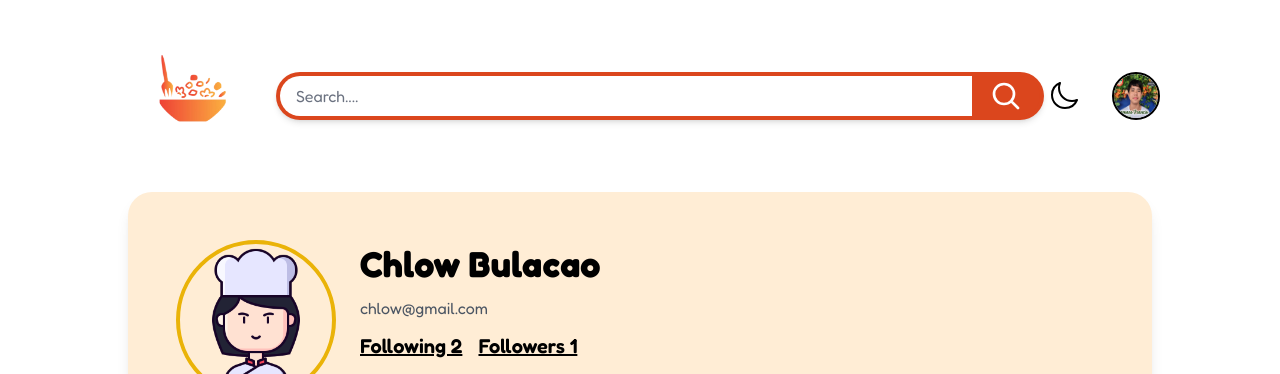
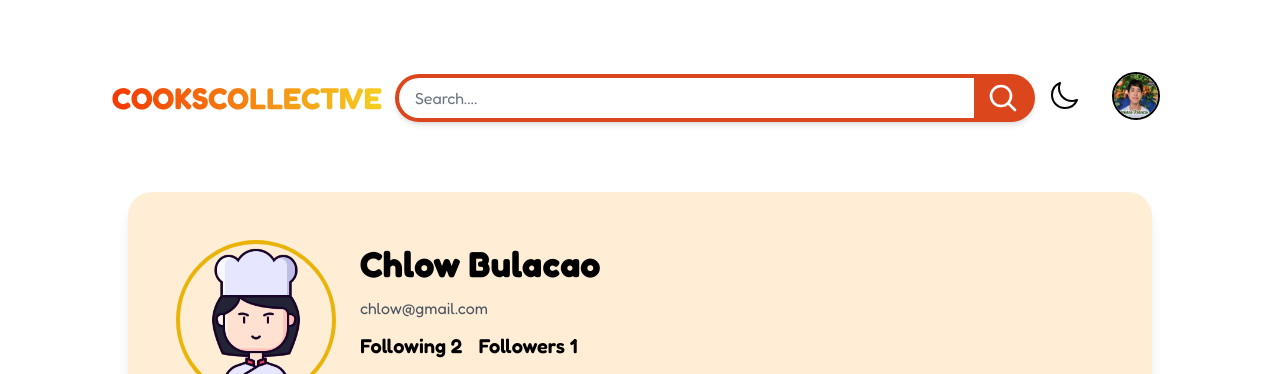
Before and after one commit to valceven/collective-cooks, a Django app: page /auth/profile/2/ in a window 1280 px wide. Shown: the top 374 px of the page. Run offline with Django 5.2, Linux system fonts and the light colour scheme; a user stored in the database is signed in; data comes from the database, SQL or seed files in the repository; both versions use the stored data as it was after the commit; data that the repository does not hold is empty; some libraries are stand-ins or nearby versions.

Commit message:
nce commit

```diff
--- a/CollectiveCooks/Foods/static/css/dist/styles.css
+++ b/CollectiveCooks/Foods/static/css/dist/styles.css
@@ -1767,19 +1814,6 @@ select {
 .text-white {
   --tw-text-opacity: 1;
   color: rgb(255 255 255 / var(--tw-text-opacity));
-}
-
-.text-gray-800 {
-  --tw-text-opacity: 1;
-  color: rgb(31 41 55 / var(--tw-text-opacity));
-}
-
-.underline {
-  text-decoration-line: underline;
-}
-
-.underline-offset-1 {
-  text-underline-offset: 1px;
 }
 
 .shadow {
@@ -2044,44 +2064,96 @@ select {
   background-color: rgb(75 85 99 / var(--tw-bg-opacity));
 }
 
+.dark\:hover\:text-blue-500:hover:is(.dark *) {
+  --tw-text-opacity: 1;
+  color: rgb(59 130 246 / var(--tw-text-opacity));
+}
+
 .dark\:hover\:text-white:hover:is(.dark *) {
   --tw-text-opacity: 1;
   color: rgb(255 255 255 / var(--tw-text-opacity));
 }
 
-.dark\:hover\:text-blue-300:hover:is(.dark *) {
-  --tw-text-opacity: 1;
-  color: rgb(147 197 253 / var(--tw-text-opacity));
-}
-
-.dark\:hover\:text-blue-500:hover:is(.dark *) {
-  --tw-text-opacity: 1;
-  color: rgb(59 130 246 / var(--tw-text-opacity));
-}
-
 @media (min-width: 640px) {
-  .sm\:mb-0 {
-    margin-bottom: 0px;
+  .sm\:mx-6 {
+    margin-left: 1.5rem;
+    margin-right: 1.5rem;
+  }
+
+  .sm\:mt-4 {
+    margin-top: 1rem;
+  }
+
+  .sm\:mb-2 {
+    margin-bottom: 0.5rem;
+  }
+
+  .sm\:mb-4 {
+    margin-bottom: 1rem;
+  }
+
+  .sm\:hidden {
+    display: none;
+  }
+
+  .sm\:h-14 {
+    height: 3.5rem;
+  }
+
+  .sm\:h-32 {
+    height: 8rem;
+  }
+
+  .sm\:h-8 {
+    height: 2rem;
   }
 
   .sm\:h-12 {
     height: 3rem;
   }
 
-  .sm\:h-14 {
-    height: 3.5rem;
-  }
-
-  .sm\:h-32 {
-    height: 8rem;
+  .sm\:h-6 {
+    height: 1.5rem;
+  }
+
+  .sm\:h-4 {
+    height: 1rem;
+  }
+
+  .sm\:h-40 {
+    height: 10rem;
+  }
+
+  .sm\:h-48 {
+    height: 12rem;
+  }
+
+  .sm\:h-10 {
+    height: 2.5rem;
   }
 
   .sm\:w-40 {
     width: 10rem;
   }
 
-  .sm\:w-\[4rem\] {
-    width: 4rem;
+  .sm\:w-\[3rem\] {
+    width: 3rem;
+  }
+
+  .sm\:w-48 {
+    width: 12rem;
+  }
+
+  .sm\:w-\[2rem\] {
+    width: 2rem;
+  }
+
+  .sm\:w-\[1rem\] {
+    width: 1rem;
+  }
+
+  .sm\:w-0 {
+    width: 0px;
   }
 }
 
@@ -2156,6 +2233,14 @@ select {
     margin-top: 2rem;
   }
 
+  .lg\:mb-3 {
+    margin-bottom: 0.75rem;
+  }
+
+  .lg\:mb-1 {
+    margin-bottom: 0.25rem;
+  }
+
   .lg\:block {
     display: block;
   }
@@ -2280,16 +2373,24 @@ select {
     width: 100%;
   }
 
+  .lg\:w-\[40rem\] {
+    width: 40rem;
+  }
+
+  .lg\:w-0 {
+    width: 0px;
+  }
+
   .lg\:min-w-48 {
     min-width: 12rem;
   }
 
+  .lg\:grid-cols-2 {
+    grid-template-columns: repeat(2, minmax(0, 1fr));
+  }
+
   .lg\:grid-cols-4 {
     grid-template-columns: repeat(4, minmax(0, 1fr));
-  }
-
-  .lg\:grid-cols-2 {
-    grid-template-columns: repeat(2, minmax(0, 1fr));
   }
 
   .lg\:flex-row {
--- a/CollectiveCooks/accounts/templates/profile/profile.html
+++ b/CollectiveCooks/accounts/templates/profile/profile.html
@@ -13,11 +13,11 @@
             <div class="text-center lg:text-left">
                 <h1 class="text-2xl lg:text-4xl font-bold">{{ user.first_name }} {{ user.last_name }}</h1>
                 <p class="mt-3 text-gray-600">{{ user.email }}</p>
-                <button id="followingButton" class="underline underline-offset-1 hover:text-blue-500 mt-3 text-lg lg:text-xl font-semibold">
+                <button id="followingButton" class=" hover:text-blue-500 mt-3 text-lg lg:text-xl font-semibold">
                     Following {{ following_count }}
                 </button>
 
-                <button id="followersButton" class="underline underline-offset-1 mt-3 hover:text-blue-500 text-lg lg:text-xl font-semibold ml-3">
+                <button id="followersButton" class=" mt-3 hover:text-blue-500 text-lg lg:text-xl font-semibold ml-3">
                     Followers {{ followers_count }}
                 </button>
                 <p class="mt-3 text-gray-600 italic">{{ user.details }}</p>
--- a/CollectiveCooks/accounts/views.py
+++ b/CollectiveCooks/accounts/views.py
@@ -9,6 +9,7 @@ from favorites.models import Favorite
 from recipe.models import Recipe
 from .models import User, Follow
 from django.contrib.auth.forms import PasswordChangeForm
+from django.db.models import Q
 
 
 # Create your views here.
--- a/CollectiveCooks/templates/layout.html
+++ b/CollectiveCooks/templates/layout.html
@@ -10,22 +10,25 @@
     {% tailwind_css %}
     <title>Cooks Collective</title>
 </head>
-    <header class="flex items-center lg:mx-16 px-4 lg:px-12 mx-4">
-        <nav id="navbar" class="w-full mx-auto bg-light-mode dark:bg-dark-mode sm:h-32 lg:h-48">
+    <header class="flex items-center mx-12 lg:mx-16 px-4 lg:px-12 mx-2 sm:mb-4 lg:mb-0 ">
+        <nav id="navbar" class="w-full mx-auto bg-light-mode dark:bg-dark-mode sm:h-48 lg:h-48">
+
             <div class="flex items-center justify-between w-full h-full">
-                <div class="mb-4 sm:mb-0">
-                    <a href="{% url 'homepage' %}">
-                        <img class="w-32 sm:w-40" src="{% static 'images/image-logo.png' %}" alt="CooksCollective">
+                <div class="flex items-center justify-center relative mt-1">
+                    <a href="{% url 'homepage' %}" class="flex items-center">
+                        <img class="w-32 lg:w-0" src="{% static 'images/image-logo.png' %}" alt="CooksCollective">
+                        <h1 class="text-3xl font-bold gradient-text hidden lg:block ml-12]">COOKSCOLLECTIVE</h1>
                     </a>
                 </div>
 
-            <div class="flex items-center bg-accent1 p-1 rounded-full mt-2 mr-2 lg:mr-0 lg:mt-4 shadow-md lg:w-[48rem] sm:w-[4rem] lg:h-12 sm:h-12 lg:mb-4 mb-5">
-                <form method="GET" action="{% url 'auth:search_user' %}" class="flex w-full">
+
+            <div class="flex items-center bg-accent1 p-1 rounded-full mt-2 mr-2 lg:mr-0 lg:mt-4 shadow-md lg:w-[40rem] sm:w1/2 sm:h-4 lg:h-12 sm:mt-4 lg:mb-3">
+                <form method="GET" action="{% url 'auth:search_user' %}" class="flex w-1/3 lg:w-full">
                     <input
                         type="text"
                         name="q"
                         placeholder="Search...."
-                        class="flex-grow px-4 py-1 lg:h-10 sm:h-14 rounded-l-full focus:outline-none border-none bg-white dark:bg-[#151515] dark:text-light-mode"
+                        class="flex-grow px-4 py-1 lg:h-10 sm:h-10 rounded-l-full focus:outline-none border-none bg-white dark:bg-[#151515] dark:text-light-mode"
                     >
                     <div class="flex p-1 lg:p-0 lg:w-[9%] lg:bg-accent1 flex items-center justify-center rounded-r-3xl">
                         <button type="submit" id="search-button">
@@ -37,7 +40,8 @@
                 </form>
             </div>
 
-                <div class="flex items-center justify-center lg:mr-0 mr-4 lg:space-x-4">
+                <div class="flex items-center justify-center spce-x-0 lg:space-x-4">
+                    <div class="hidden lg:flex">
                         <button id="theme-toggle" class="" onclick="toggleDarkMode()">
                             <svg id="sun-icon" xmlns="http://www.w3.org/2000/svg" fill="none" viewBox="0 0 24 24" stroke-width="1.5" stroke="white" width="2em" height="2em" class="hidden hover:bg-accent2 rounded-full transition-transform duration-300 mr-2 mb-2 lg:mb-0">
                                 <path stroke-linecap="round" stroke-linejoin="round" d="M12 3v2.25m6.364.386-1.591 1.591M21 12h-2.25m-.386 6.364-1.591-1.591M12 18.75V21m-4.773-4.227-1.591 1.591M5.25 12H3m4.227-4.773L5.636 5.636M15.75 12a3.75 3.75 0 1 1-7.5 0 3.75 3.75 0 0 1 7.5 0Z" />
@@ -46,6 +50,8 @@
                                 <path stroke-linecap="round" stroke-linejoin="round" d="M21.752 15.002A9.72 9.72 0 0 1 18 15.75c-5.385 0-9.75-4.365-9.75-9.75 0-1.33.266-2.597.748-3.752A9.753 9.753 0 0 0 3 11.25C3 16.635 7.365 21 12.75 21a9.753 9.753 0 0 0 9.002-5.998Z" />
                             </svg>
                         </button>
+                    </div>
+
 
                     {% if user.is_authenticated %}
                         <div class="relative group inline-block">
@@ -68,6 +74,18 @@
                                             {% csrf_token %}
                                             <button type="submit" class="block px-4 py-2 w-full text-left hover:bg-gray-100 dark:hover:bg-gray-600 dark:hover:text-white">Logout</button>
                                         </form>
+                                    </li>
+                                    <li>
+                                        <div class="flex lg:hidden block px-4 py-2 w- full items-left">
+                                            <button id="theme-toggle" class="" onclick="toggleDarkMode()">
+                                                <svg id="sun-icon" xmlns="http://www.w3.org/2000/svg" fill="none" viewBox="0 0 24 24" stroke-width="1.5" stroke="white" width="2em" height="2em" class="hidden hover:bg-accent2 rounded-full transition-transform duration-300 mr-2 mb-2 lg:mb-0">
+                                                    <path stroke-linecap="round" stroke-linejoin="round" d="M12 3v2.25m6.364.386-1.591 1.591M21 12h-2.25m-.386 6.364-1.591-1.591M12 18.75V21m-4.773-4.227-1.591 1.591M5.25 12H3m4.227-4.773L5.636 5.636M15.75 12a3.75 3.75 0 1 1-7.5 0 3.75 3.75 0 0 1 7.5 0Z" />
+                                                </svg>
+                                                <svg id="moon-icon" xmlns="http://www.w3.org/2000/svg" fill="none" viewBox="0 0 24 24" stroke-width="1.5" stroke="black" width="2em" height="2em" class="hover:bg-slate-500 rounded-full transition-transform duration-300 mr-2 mb-2 lg:mb-0">
+                                                    <path stroke-linecap="round" stroke-linejoin="round" d="M21.752 15.002A9.72 9.72 0 0 1 18 15.75c-5.385 0-9.75-4.365-9.75-9.75 0-1.33.266-2.597.748-3.752A9.753 9.753 0 0 0 3 11.25C3 16.635 7.365 21 12.75 21a9.753 9.753 0 0 0 9.002-5.998Z" />
+                                                </svg>
+                                            </button>
+                                        </div>
                                     </li>
                                 </ul>
                             </div>
```
Also changed, not shown: other parts of CollectiveCooks/Foods/static/css/dist/styles.css (+154 -108 lines), CollectiveCooks/db.sqlite3. Lines whose indentation alone changed are shown as unchanged.
